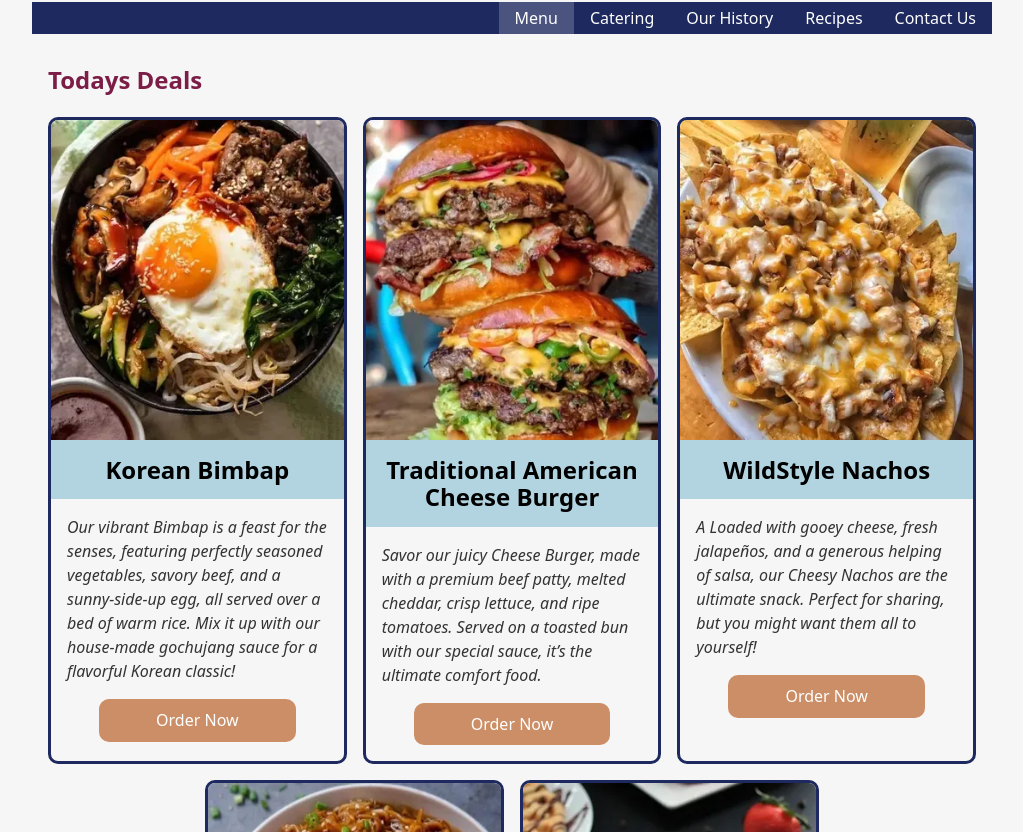
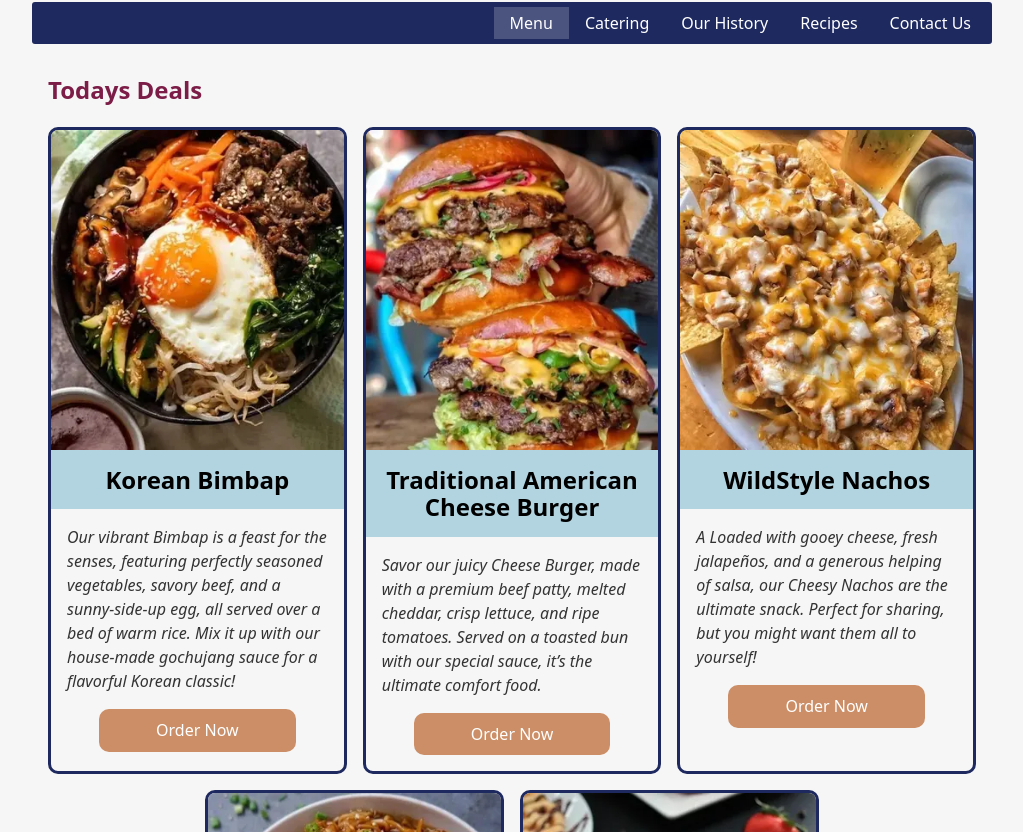
Before and after one commit to c-felt/Diner, a plain HTML site: page index.html in a window 1280 px wide. Shown: the part 57-889 px from the top of the page, without its empty margins (128-1151 px from the left). Drawn offline with nearby package versions, Linux system fonts and the light colour scheme; a web font is replaced by a local one.

Commit message:
Edits to footer and header

```diff
--- a/index.html
+++ b/index.html
@@ -100,9 +100,9 @@
     <footer>
         <div>
             <section class="contactInformation">
+                <p><a href="#"><ion-icon name="person-circle-outline"></ion-icon>Claire Felt</a></p>
                 <p><a href="tel: 346564746"><ion-icon name="call-outline"></ion-icon>5647564656</a></p>
                 <p><a href="#"><ion-icon name="mail-outline"></ion-icon>Email</a></p>
-                <p><a href="#"><ion-icon name="person-circle-outline"></ion-icon>Claire Felt</a></p>
                 <p><a href="#"><ion-icon name="globe-outline"></ion-icon>Recipes.com</a></p>
             </section>
             <section class="socialMedia">
--- a/scss/_small.scss
+++ b/scss/_small.scss
@@ -37,6 +37,7 @@ header {
 /* --------------------------- NAVIGATION STUFF GOES HERE --------------------------- */
 nav {
   background-color: $primaryColor;
+  border-radius: 3px;
 }
 
 //  Default Trigram (hamburger menu)
@@ -58,7 +59,7 @@ nav {
 ul.menuLinks {
   list-style-type: none;
   margin: 0;
-  padding: 0;
+  padding: 5px;
   display: none;
   li a {
     color: #fff;
```
Also changed, not shown: css/styles.css, css/styles.min.css.
